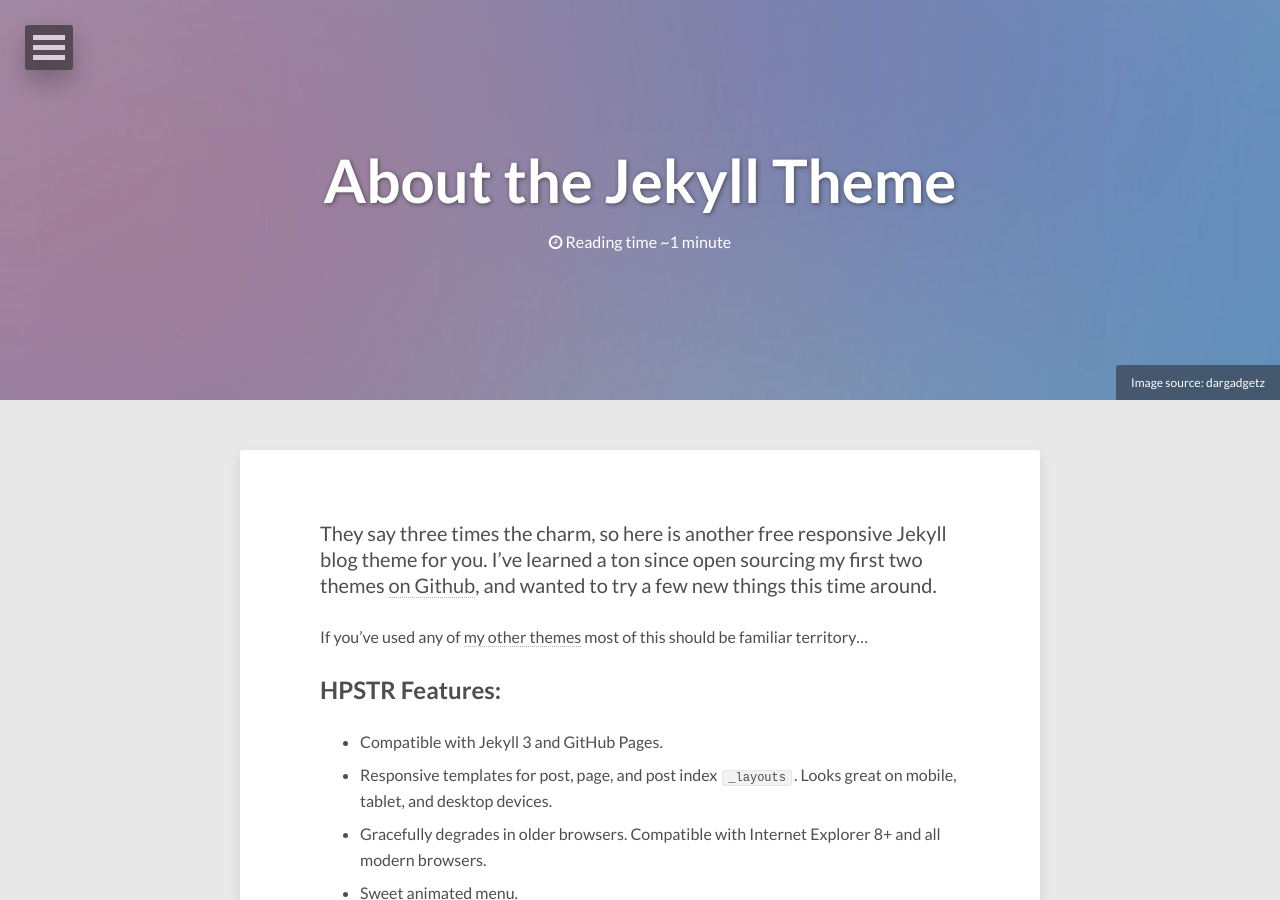
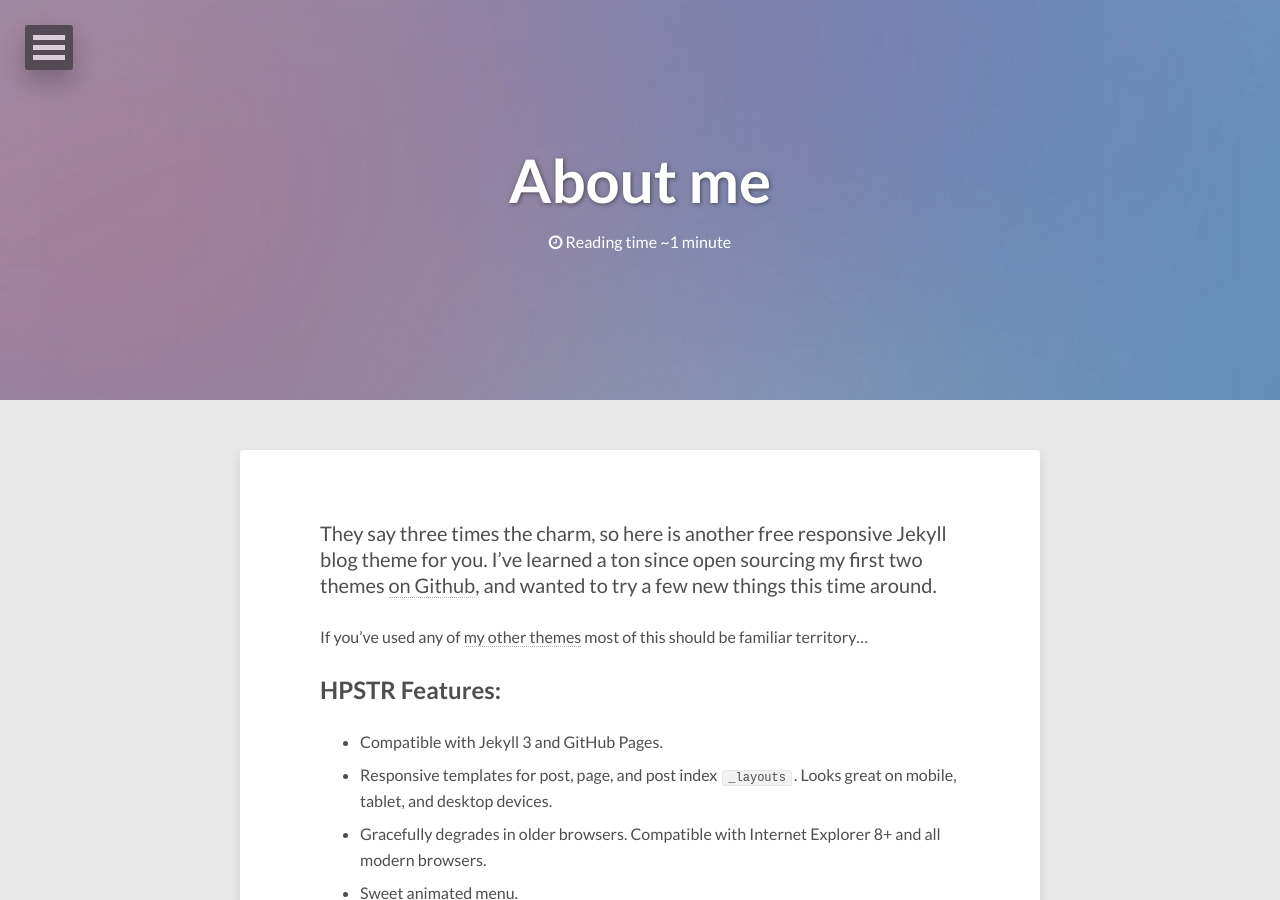
Before and after one commit to Dorothy-hyy/Dorothy-hyy.github.io, a Jekyll site: the page built from about/index.md, in a window 1280 px wide and 900 px high. Built offline with Jekyll 4.4.1, drawn with Linux system fonts in a browser that asks for light colours; nearby versions of some CDN libraries.

Commit message:
Update pages

```diff
--- a/about/index.md
+++ b/about/index.md
@@ -1,10 +1,10 @@
 ---
 layout: page
-title: About the Jekyll Theme
+title: About me
 image:
   feature: abstract-5.jpg
-  credit: dargadgetz
-  creditlink: http://www.dargadgetz.com/ios-7-abstract-wallpaper-pack-for-iphone-5-and-ipod-touch-retina/
+  #credit: dargadgetz
+  #creditlink: http://www.dargadgetz.com/ios-7-abstract-wallpaper-pack-for-iphone-5-and-ipod-touch-retina/
 comments: false
 modified: 2016-02-01
 ---
--- a/index.html
+++ b/index.html
@@ -6,8 +6,8 @@
 comments: false
 image:
   feature: abstract-1.jpg
-  credit: dargadgetz
-  creditlink: http://www.dargadgetz.com/ios-7-abstract-wallpaper-pack-for-iphone-5-and-ipod-touch-retina/
+  <!-- credit: dargadgetz
+  creditlink: http://www.dargadgetz.com/ios-7-abstract-wallpaper-pack-for-iphone-5-and-ipod-touch-retina/ -->
 ---
 
 {% for post in paginator.posts %}
```
